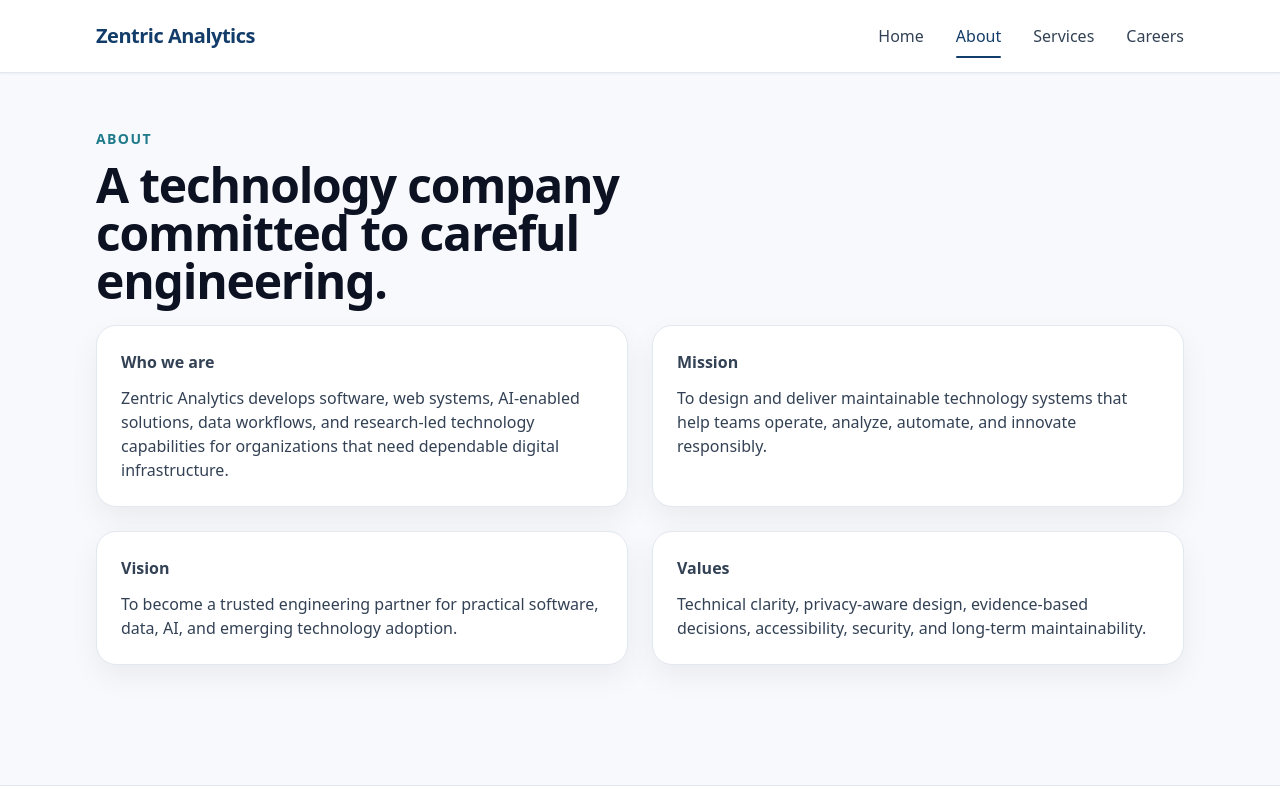
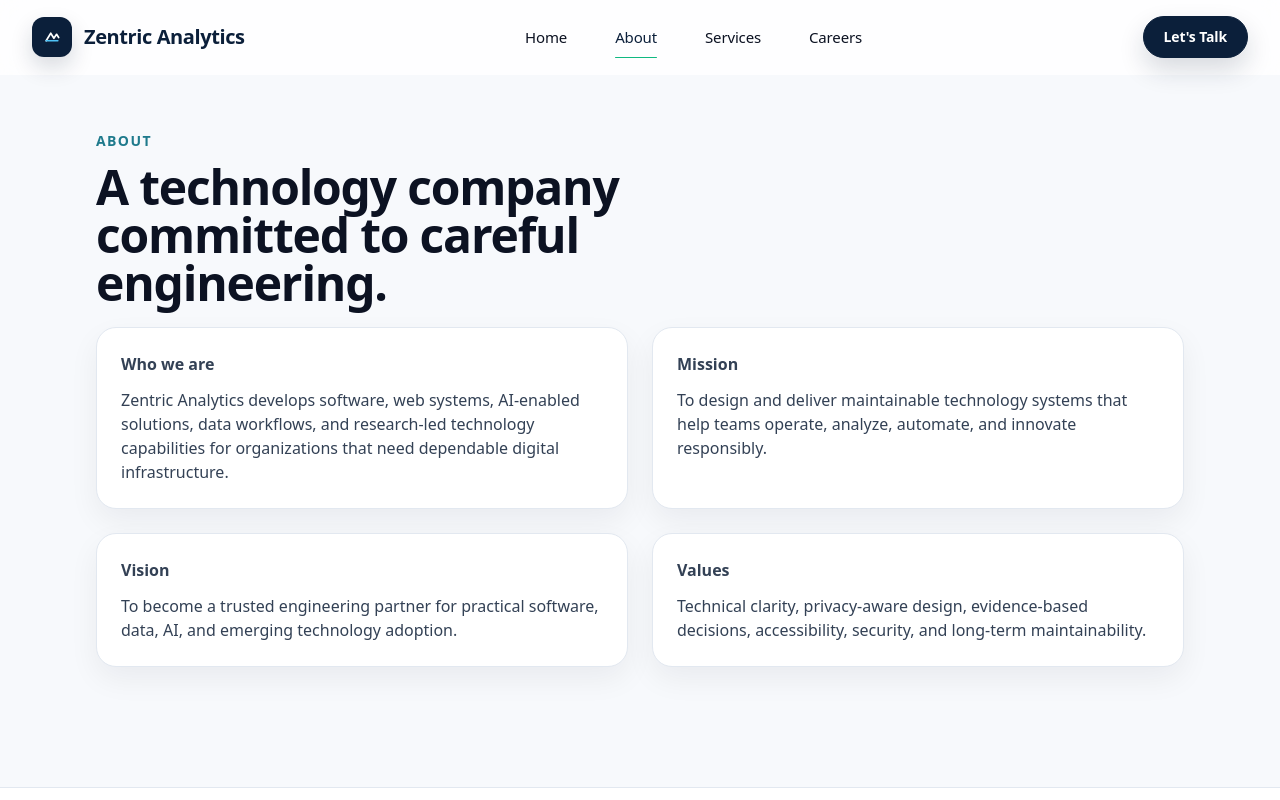
Before and after one commit to Zentric-Analytics/Zentricanalytics.com, a Next.js app: page /about in a window 1280 px wide. Shown: the top 800 px of the page. Built offline with nearby package versions, Linux system fonts and the light colour scheme.

Commit message:
Redesign premium site header

```diff
--- a/src/components/SiteHeader.tsx
+++ b/src/components/SiteHeader.tsx
@@ -1,14 +1,32 @@
 'use client';
 
-import { useEffect, useState } from 'react';
+import { useEffect, useMemo, useState } from 'react';
 import Link from 'next/link';
 import { usePathname } from 'next/navigation';
 import { primaryNavigationLinks } from './navigation';
 
+const contactLink = ['/contact', "Let's Talk"] as const;
+
 export function SiteHeader() {
   const [isMobileMenuOpen, setIsMobileMenuOpen] = useState(false);
+  const [hasScrolled, setHasScrolled] = useState(false);
   const pathname = usePathname();
   const mobileMenuId = 'site-header-mobile-menu';
+  const isHomepage = pathname === '/';
+
+  const navigationLinks = useMemo(
+    () => (isHomepage ? primaryNavigationLinks.filter(([href]) => href !== '/') : primaryNavigationLinks),
+    [isHomepage],
+  );
+
+  useEffect(() => {
+    const handleScroll = () => setHasScrolled(window.scrollY > 8);
+
+    handleScroll();
+    window.addEventListener('scroll', handleScroll, { passive: true });
+
+    return () => window.removeEventListener('scroll', handleScroll);
+  }, []);
 
   useEffect(() => {
     if (!isMobileMenuOpen) return;
@@ -48,24 +66,42 @@ export function SiteHeader() {
   const isActiveLink = (href: string) => (href === '/' ? pathname === href : pathname === href || pathname.startsWith(`${href}/`));
 
   return (
-    <header className="border-b border-slate-200 bg-white/90 shadow-sm backdrop-blur">
-      <nav className="mx-auto flex w-full max-w-6xl items-center justify-between gap-4 px-4 py-4 sm:px-6 sm:py-4.5 lg:px-8">
+    <header
+      className={`sticky inset-x-0 top-0 z-50 border-b transition-all duration-300 ${
+        hasScrolled
+          ? 'border-[#0B1F3A]/10 bg-white/92 shadow-[0_10px_30px_rgba(11,31,58,0.07)] backdrop-blur-xl'
+          : 'border-transparent bg-white/80 backdrop-blur-md'
+      }`}
+    >
+      <nav className="mx-auto flex w-full max-w-7xl items-center justify-between gap-8 px-5 py-4 sm:px-6 lg:px-8">
         <Link
           href="/"
-          className="min-w-0 flex-1 truncate text-lg font-bold tracking-tight text-brand focus:outline-none focus:ring-2 focus:ring-brand focus:ring-offset-2 md:flex-none md:text-xl"
+          aria-label="Zentric Analytics homepage"
+          className="group inline-flex shrink-0 items-center gap-3 rounded-full focus:outline-none focus:ring-2 focus:ring-[#10B981] focus:ring-offset-4"
         >
-          Zentric Analytics
+          <span className="flex h-10 w-10 items-center justify-center rounded-xl bg-[#0B1F3A] text-white shadow-[0_10px_22px_rgba(11,31,58,0.16)]" aria-hidden="true">
+            <svg className="h-5 w-5" viewBox="0 0 24 24" fill="none">
+              <path d="M5 16.5L10.5 7.5L14.25 13.5L17.5 8.75L20 12.6" stroke="currentColor" strokeWidth="2" strokeLinecap="round" strokeLinejoin="round" />
+              <path d="M5 16.5H19" stroke="#4FC3F7" strokeWidth="2" strokeLinecap="round" />
+            </svg>
+          </span>
+          <span className="whitespace-nowrap text-lg font-semibold tracking-[-0.02em] text-[#0B1F3A] md:text-xl">
+            Zentric Analytics
+          </span>
         </Link>
-        <div className="hidden min-w-0 items-center gap-7 md:flex lg:gap-8">
-          {primaryNavigationLinks.map(([href, label]) => {
+
+        <div className="hidden min-w-0 flex-1 items-center justify-center gap-10 md:flex lg:gap-12">
+          {navigationLinks.map(([href, label]) => {
             const isActive = isActiveLink(href);
 
             return (
               <Link
                 aria-current={isActive ? 'page' : undefined}
-                className={`relative whitespace-nowrap py-2 text-[15px] font-medium transition-colors duration-200 focus:outline-none focus:ring-2 focus:ring-brand focus:ring-offset-4 lg:text-base ${
-                  isActive ? 'text-brand after:scale-x-100' : 'text-slate-700 hover:text-brand after:scale-x-0'
-                } after:absolute after:inset-x-0 after:-bottom-0.5 after:h-0.5 after:origin-center after:rounded-full after:bg-brand after:transition-transform after:duration-200 hover:after:scale-x-100`}
+                className={`relative whitespace-nowrap py-2 text-[15px] font-medium tracking-[-0.01em] transition-colors duration-200 focus:outline-none focus:ring-2 focus:ring-[#10B981] focus:ring-offset-4 ${
+                  isActive ? 'text-[#0B1F3A]' : 'text-[#173B67]/78 hover:text-[#0B1F3A]'
+                } after:absolute after:inset-x-0 after:-bottom-0.5 after:h-px after:origin-center after:rounded-full after:bg-[#10B981] after:transition-transform after:duration-200 ${
+                  isActive ? 'after:scale-x-100' : 'after:scale-x-0 hover:after:scale-x-100'
+                }`}
                 key={href}
                 href={href}
               >
@@ -74,13 +110,23 @@ export function SiteHeader() {
             );
           })}
         </div>
+
+        <div className="hidden shrink-0 items-center md:flex">
+          <Link
+            href={contactLink[0]}
+            className="rounded-full border border-[#0B1F3A] bg-[#0B1F3A] px-5 py-2.5 text-sm font-semibold tracking-[-0.01em] text-white shadow-[0_12px_26px_rgba(11,31,58,0.16)] transition-colors duration-200 hover:border-[#173B67] hover:bg-[#173B67] focus:outline-none focus:ring-2 focus:ring-[#10B981] focus:ring-offset-4"
+          >
+            {contactLink[1]}
+          </Link>
+        </div>
+
         <div className="flex shrink-0 items-center md:hidden">
           <button
             type="button"
             aria-expanded={isMobileMenuOpen}
             aria-controls={mobileMenuId}
             aria-label={isMobileMenuOpen ? 'Close navigation menu' : 'Open navigation menu'}
-            className="inline-flex h-10 w-10 items-center justify-center rounded-lg border border-slate-200 bg-white/80 text-slate-700 shadow-sm transition hover:border-brand hover:text-brand focus:outline-none focus:ring-2 focus:ring-brand focus:ring-offset-2 md:hidden"
+            className="inline-flex h-11 w-11 items-center justify-center rounded-full border border-[#0B1F3A]/10 bg-white/90 text-[#0B1F3A] shadow-sm transition-colors duration-200 hover:border-[#10B981]/60 hover:text-[#173B67] focus:outline-none focus:ring-2 focus:ring-[#10B981] focus:ring-offset-2 md:hidden"
             onClick={() => setIsMobileMenuOpen((open) => !open)}
           >
             <span className="sr-only">{isMobileMenuOpen ? 'Close navigation menu' : 'Open navigation menu'}</span>
@@ -100,14 +146,14 @@ export function SiteHeader() {
           aria-labelledby="mobile-menu-title"
           className="fixed inset-0 z-50 flex h-screen min-h-dvh w-full flex-col overflow-hidden bg-white md:hidden"
         >
-          <div className="mx-auto flex w-full max-w-lg items-center justify-between border-b border-slate-200 px-5 py-5 sm:px-8">
-            <h2 id="mobile-menu-title" className="text-3xl font-bold tracking-tight text-slate-950">
+          <div className="mx-auto flex w-full max-w-lg items-center justify-between border-b border-[#0B1F3A]/10 px-5 py-5 sm:px-8">
+            <h2 id="mobile-menu-title" className="text-2xl font-semibold tracking-[-0.03em] text-[#0B1F3A]">
               Menu
             </h2>
             <button
               type="button"
               aria-label="Close navigation menu"
-              className="inline-flex h-11 w-11 items-center justify-center rounded-full border border-slate-200 bg-white text-slate-700 shadow-sm transition hover:border-brand hover:text-brand focus:outline-none focus:ring-2 focus:ring-brand focus:ring-offset-2"
+              className="inline-flex h-11 w-11 items-center justify-center rounded-full border border-[#0B1F3A]/10 bg-white text-[#0B1F3A] shadow-sm transition-colors duration-200 hover:border-[#10B981]/60 hover:text-[#173B67] focus:outline-none focus:ring-2 focus:ring-[#10B981] focus:ring-offset-2"
               onClick={() => setIsMobileMenuOpen(false)}
             >
               <span className="sr-only">Close navigation menu</span>
@@ -117,19 +163,22 @@ export function SiteHeader() {
             </button>
           </div>
 
-          <div className="mx-auto flex w-full max-w-lg flex-1 flex-col gap-7 overflow-y-auto overscroll-contain px-5 py-7 sm:px-8">
+          <div className="mx-auto flex w-full max-w-lg flex-1 flex-col gap-8 overflow-y-auto overscroll-contain px-5 py-7 sm:px-8">
             <section aria-label="Primary navigation">
               <div className="flex flex-col gap-1">
-                {primaryNavigationLinks.map(([href, label]) => {
+                {[...navigationLinks, contactLink].map(([href, label]) => {
                   const isActive = isActiveLink(href);
+                  const isContact = href === contactLink[0];
 
                   return (
                     <Link
                       aria-current={isActive ? 'page' : undefined}
-                      className={`-mx-3 rounded-2xl border-l-2 px-3 py-3.5 text-lg font-semibold text-slate-900 transition duration-200 focus:outline-none focus:ring-2 focus:ring-brand focus:ring-offset-2 ${
-                        isActive
-                          ? 'border-brand bg-slate-50 text-brand'
-                          : 'border-transparent hover:bg-slate-50 hover:text-brand'
+                      className={`-mx-3 rounded-2xl border-l-2 px-3 py-3.5 text-lg font-semibold tracking-[-0.02em] transition-colors duration-200 focus:outline-none focus:ring-2 focus:ring-[#10B981] focus:ring-offset-2 ${
+                        isContact
+                          ? 'mt-4 border-[#0B1F3A] bg-[#0B1F3A] text-white hover:bg-[#173B67]'
+                          : isActive
+                            ? 'border-[#10B981] bg-[#0B1F3A]/[0.03] text-[#0B1F3A]'
+                            : 'border-transparent text-[#173B67] hover:bg-[#0B1F3A]/[0.03] hover:text-[#0B1F3A]'
                       }`}
                       key={href}
                       href={href}
```
Also changed, not shown: 1 other file (tests, documents, lock files or other folders).
